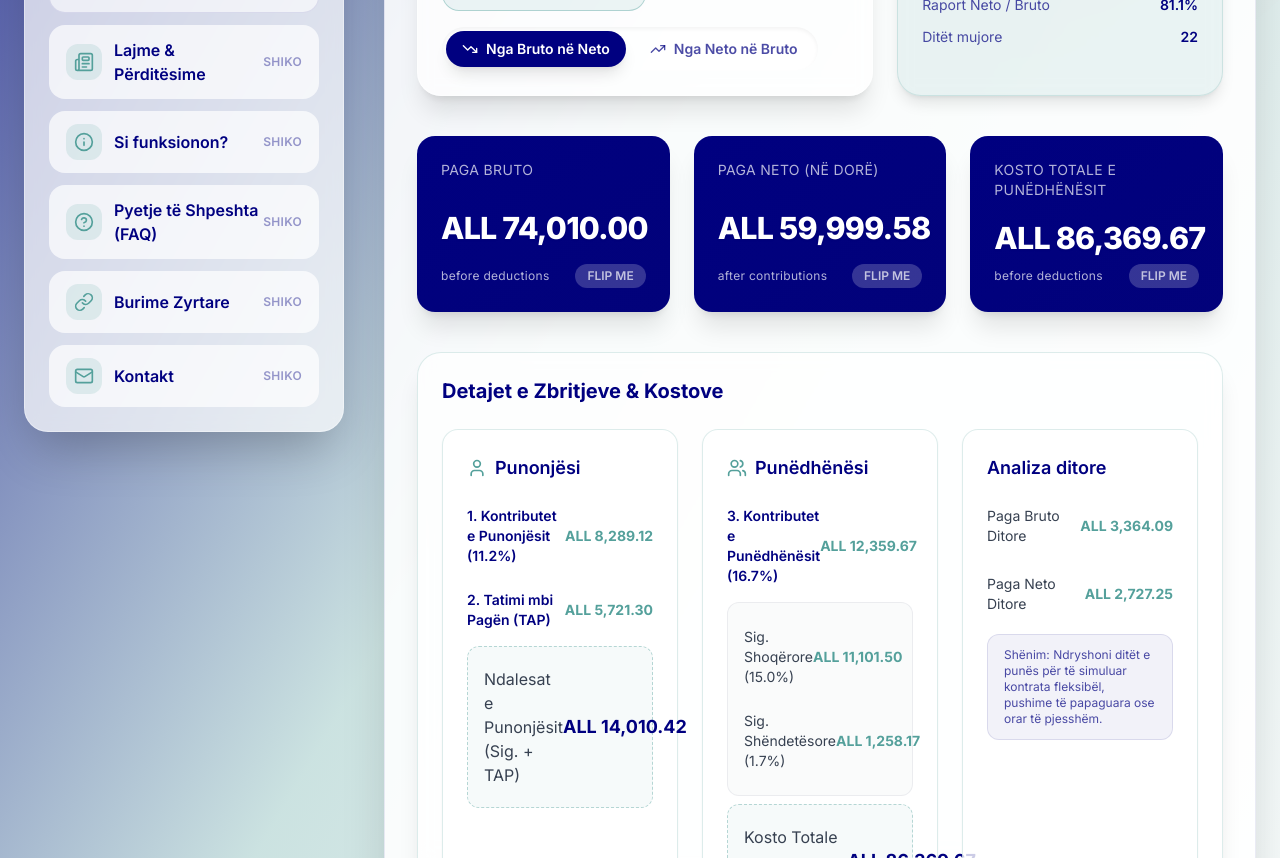
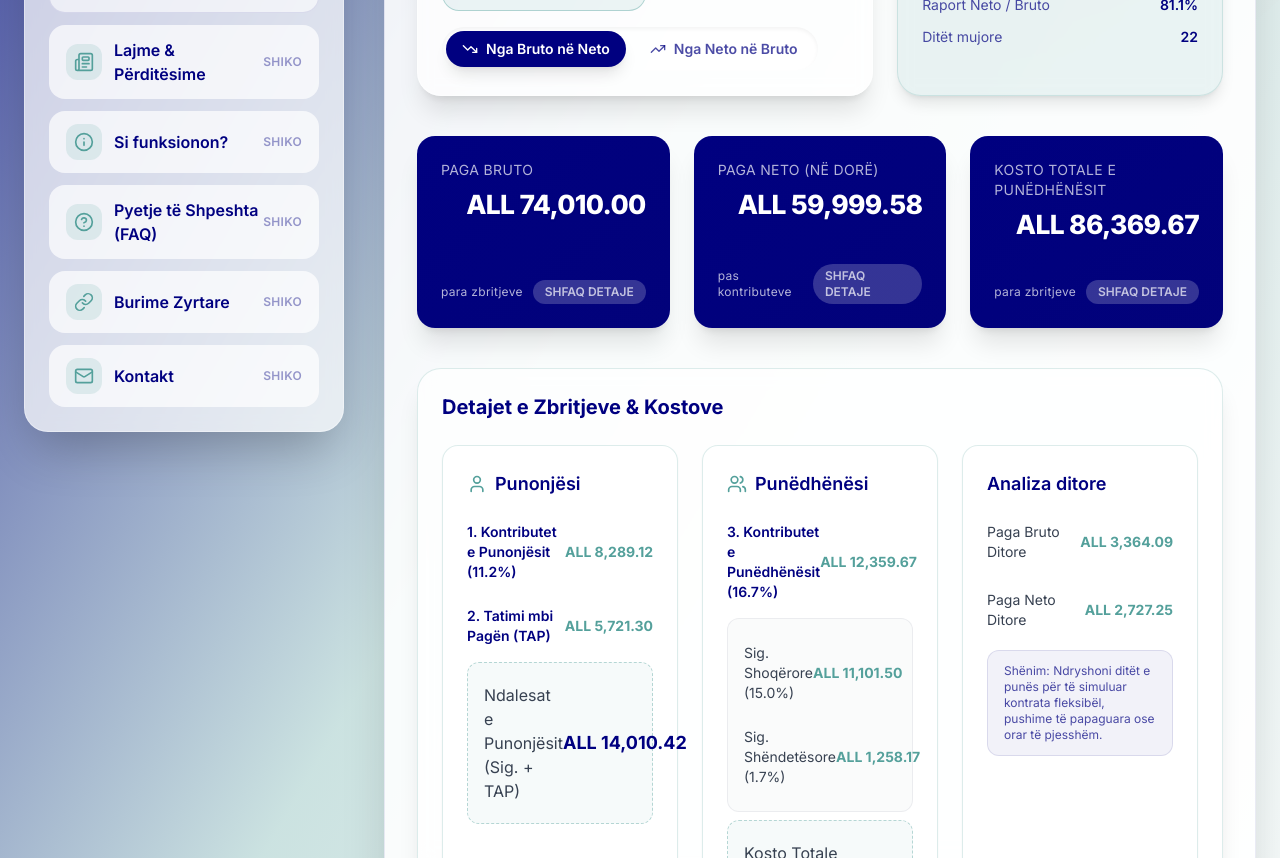
Before and after one commit to Kejsan/llogaritesi-i-pages-dhe-taksave, a React (Vite) app: page / in a window 1280 px wide. Shown: the part 880-1738 px from the top of the page. Built offline with nearby package versions, Linux system fonts and the light colour scheme; no server answers.

Commit message:
Improve CTA interactivity and dropdown accessibility

```diff
--- a/src/components/FAQSection.jsx
+++ b/src/components/FAQSection.jsx
@@ -11,7 +11,7 @@ const AccordionItem = ({ title, children }) => {
             <button
                 type="button"
                 onClick={() => setIsOpen(!isOpen)}
-                className="flex w-full items-center justify-between text-left text-lg font-semibold text-brand-navy"
+                className="flex w-full items-center justify-between rounded-xl px-1 text-left text-lg font-semibold text-brand-navy focus:outline-none focus-visible:ring-2 focus-visible:ring-brand-cyan focus-visible:ring-opacity-40"
                 aria-expanded={isOpen}
                 aria-controls={panelId}
                 id={buttonId}
--- a/src/components/FreelancerTaxGuide.jsx
+++ b/src/components/FreelancerTaxGuide.jsx
@@ -96,16 +96,17 @@ export const FreelancerTaxGuide = ({ t }) => {
                 <div>
                     <h3 className="text-xs font-semibold uppercase tracking-wide text-gray-500">{guide.filtersTitle}</h3>
                     <div className="mt-4 grid gap-5 md:grid-cols-2">
-                        <div>
+                        <div className="space-y-2">
                             <label htmlFor="freelancer-guide-revenue" className="block text-sm font-semibold text-gray-700">
                                 {guide.revenueLabel}
                             </label>
                             <p className="text-xs text-gray-500 mt-1">{guide.revenueCaption}</p>
+                            <div className="relative">
                                 <select
                                     id="freelancer-guide-revenue"
                                     value={revenueTier}
                                     onChange={(event) => setRevenueTier(event.target.value)}
-                                className="mt-2 w-full rounded-lg border border-gray-300 bg-white px-4 py-3 text-sm font-medium text-gray-800 focus:border-brand-cyan focus:ring-2 focus:ring-brand-cyan"
+                                    className="mt-2 w-full rounded-lg border border-gray-300 bg-white px-4 py-3 text-sm font-medium text-gray-800 focus:border-brand-cyan focus:ring-2 focus:ring-brand-cyan relative z-10"
                                 >
                                     {Object.entries(guide.revenueOptions).map(([value, label]) => (
                                         <option key={value} value={value}>
@@ -114,16 +115,18 @@ export const FreelancerTaxGuide = ({ t }) => {
                                     ))}
                                 </select>
                             </div>
-                        <div>
+                        </div>
+                        <div className="space-y-2">
                             <label htmlFor="freelancer-guide-client" className="block text-sm font-semibold text-gray-700">
                                 {guide.clientMixLabel}
                             </label>
                             <p className="text-xs text-gray-500 mt-1">{guide.clientMixCaption}</p>
+                            <div className="relative">
                                 <select
                                     id="freelancer-guide-client"
                                     value={clientMix}
                                     onChange={(event) => setClientMix(event.target.value)}
-                                className="mt-2 w-full rounded-lg border border-gray-300 bg-white px-4 py-3 text-sm font-medium text-gray-800 focus:border-brand-cyan focus:ring-2 focus:ring-brand-cyan"
+                                    className="mt-2 w-full rounded-lg border border-gray-300 bg-white px-4 py-3 text-sm font-medium text-gray-800 focus:border-brand-cyan focus:ring-2 focus:ring-brand-cyan relative z-10"
                                 >
                                     {Object.entries(guide.clientMixOptions).map(([value, label]) => (
                                         <option key={value} value={value}>
@@ -131,6 +134,7 @@ export const FreelancerTaxGuide = ({ t }) => {
                                         </option>
                                     ))}
                                 </select>
+                            </div>
                         </div>
                     </div>
                 </div>
@@ -190,7 +194,7 @@ export const FreelancerTaxGuide = ({ t }) => {
                                         const statusDescription = guide.statusDescriptions?.[status] || '';
                                         return (
                                             <tr key={obligationId} className="align-top">
-                                                <td className="px-4 py-4 font-semibold text-gray-800">{label}</td>
+                                                <td className="px-4 py-4 font-semibold text-gray-800 break-words leading-snug">{label}</td>
                                                 <td className="px-4 py-4">
                                                     <span
                                                         className={`inline-flex items-center rounded-full px-3 py-1 text-xs font-semibold ${statusStyles[status] || ''}`}
@@ -199,7 +203,7 @@ export const FreelancerTaxGuide = ({ t }) => {
                                                         {statusLabel}
                                                     </span>
                                                 </td>
-                                                <td className="px-4 py-4 text-gray-600 leading-relaxed">{note}</td>
+                                                <td className="px-4 py-4 text-gray-600 leading-relaxed break-words">{note}</td>
                                             </tr>
                                         );
                                     })}
--- a/src/components/Header.jsx
+++ b/src/components/Header.jsx
@@ -120,9 +120,9 @@ export const Header = ({ lang, setLang, currency, setCurrency, t }) => {
     }, []);
 
     return (
-        <header className={`sticky top-0 z-30 transition-shadow ${isScrolled ? 'shadow-2xl shadow-brand-navy/20' : ''}`}>
-            <div className="relative overflow-hidden bg-gradient-to-br from-brand-navy via-[#03035f] to-brand-cyan/40">
-                <div className="absolute inset-0 opacity-40 mix-blend-screen" style={{ backgroundImage: 'radial-gradient(circle at 20% 20%, rgba(251,97,99,0.35), transparent 55%)' }} aria-hidden="true"></div>
+        <header className={`sticky top-0 z-40 transition-shadow ${isScrolled ? 'shadow-2xl shadow-brand-navy/20' : ''}`}>
+            <div className="relative overflow-visible bg-gradient-to-br from-brand-navy via-[#03035f] to-brand-cyan/40">
+                <div className="absolute inset-0 opacity-40 mix-blend-screen pointer-events-none" style={{ backgroundImage: 'radial-gradient(circle at 20% 20%, rgba(251,97,99,0.35), transparent 55%)' }} aria-hidden="true"></div>
                 <div className="max-w-7xl mx-auto flex flex-col gap-4 px-4 py-4 sm:px-6 lg:flex-row lg:items-center lg:justify-between lg:py-5">
                     <div className="flex items-center gap-4">
                         <a href="/" className="flex items-center gap-3 rounded-2xl border border-white/20 bg-white/10 px-3 py-2 backdrop-blur transition hover:border-white/40" aria-label="Shko në faqen kryesore">
--- a/src/components/InfoSection.jsx
+++ b/src/components/InfoSection.jsx
@@ -3,11 +3,12 @@ import { SectionTitle } from './Shared';
 import { IconInfo } from './Icons';
 
 const InfoBlock = ({ title, content }) => (
-    <details className="group rounded-2xl border border-brand-navy/10 bg-white/70 transition hover:border-brand-cyan/40">
-        <summary className="flex cursor-pointer items-center justify-between gap-3 px-5 py-4 text-lg font-semibold text-brand-navy">
-            <span>{title}</span>
+    <details className="group rounded-2xl border border-brand-navy/10 bg-white/75 transition focus-within:border-brand-cyan/50 hover:border-brand-cyan/40">
+        <summary className="flex cursor-pointer items-center justify-between gap-3 px-5 py-4 text-lg font-semibold text-brand-navy focus:outline-none focus-visible:ring-2 focus-visible:ring-brand-cyan focus-visible:ring-opacity-40 [&::-webkit-details-marker]:hidden">
+            <span className="leading-snug">{title}</span>
             <span className="rounded-full bg-brand-cyan/15 px-3 py-1 text-xs font-semibold text-brand-cyan transition group-open:bg-brand-cyan group-open:text-white">
-                Hape
+                <span className="group-open:hidden">Hape</span>
+                <span className="hidden group-open:inline">Mbyll</span>
             </span>
         </summary>
         <div className="px-5 pb-5 text-sm leading-relaxed text-brand-navy/80" dangerouslySetInnerHTML={{ __html: content }} />
--- a/src/components/Shared.jsx
+++ b/src/components/Shared.jsx
@@ -1,34 +1,65 @@
-import React from 'react';
+import React, { useId, useState } from 'react';
 import { formatCurrency } from '../utils';
 import { IconInfo, IconAlertTriangle } from './Icons';
 
-export const ResultCard = ({ title, value, currency, rates, isNet = false }) => (
-    <div className="[perspective:1400px] h-44 group relative">
-        <div className="flip-card h-full w-full">
+export const ResultCard = ({ title, value, currency, rates, isNet = false }) => {
+    const [isFlipped, setIsFlipped] = useState(false);
+    const descriptionId = useId();
+
+    const toggleFlip = () => setIsFlipped((prev) => !prev);
+
+    const handleKeyDown = (event) => {
+        if (event.key === 'Enter' || event.key === ' ') {
+            event.preventDefault();
+            toggleFlip();
+        }
+    };
+
+    return (
+        <div className="[perspective:1400px] h-48 relative">
+            <div
+                role="button"
+                tabIndex={0}
+                aria-pressed={isFlipped}
+                aria-describedby={descriptionId}
+                onClick={toggleFlip}
+                onKeyDown={handleKeyDown}
+                aria-label={isNet ? 'Karta e rezultatit neto' : 'Karta e rezultatit bruto'}
+                className={`flip-card h-full w-full cursor-pointer focus:outline-none focus-visible:ring-4 focus-visible:ring-brand-cyan focus-visible:ring-opacity-40 ${
+                    isFlipped ? 'is-flipped' : ''
+                }`}
+            >
                 <div className="flip-card-face bg-gradient-to-br from-brand-navy to-[#02027a] text-white p-6 shadow-xl">
+                    <div className="flex h-full flex-col justify-between gap-4">
+                        <div>
                             <div className="text-sm uppercase tracking-wide text-white/70">{title}</div>
-                <div className="mt-3 text-right font-black leading-tight tracking-tight text-white text-[clamp(1.9rem,2.1vw,2.7rem)] drop-shadow-sm">
+                            <div className="mt-2 text-right font-black leading-tight tracking-tight text-white text-[clamp(1.65rem,2vw,2.35rem)] drop-shadow-sm">
                                 {formatCurrency(value, currency, rates)}
                             </div>
+                        </div>
                         <div className="flex justify-between items-center text-xs text-white/70">
-                    <span className="tracking-wide">{isNet ? 'after contributions' : 'before deductions'}</span>
+                            <span className="tracking-wide">{isNet ? 'pas kontributeve' : 'para zbritjeve'}</span>
                             <span className="inline-flex items-center gap-1 rounded-full bg-white/20 px-3 py-1 font-semibold uppercase">
-                        Flip me
+                                {isFlipped ? 'Mbyll' : 'Shfaq detaje'}
                             </span>
                         </div>
                     </div>
+                </div>
                 <div className="flip-card-face flip-card-back bg-gradient-to-br from-brand-cyan to-brand-red text-white p-6 shadow-xl">
-                <p className="text-lg font-semibold">
+                    <div className="flex h-full flex-col justify-between gap-3" id={descriptionId}>
+                        <p className="text-base font-semibold leading-snug">
                             {isNet ? 'Shuma që merrni në dorë pas TAP' : 'Totali i llogaritur nga paga bruto'}
                         </p>
                         <p className="text-sm text-white/85 leading-relaxed">
-                    Kur kaloni mbi sekcionet e mëposhtme, vlerat rifreskohen automatikisht sipas inputit të përzgjedhur.
+                            Kur prekni ose klikoni kartën, shfaqen sqarimet shtesë. Vlerat rifreskohen automatikisht sipas inputit të përzgjedhur.
                         </p>
-                <div className="text-xs uppercase tracking-wide text-white/70">Përditësuar në kohë reale</div>
+                        <div className="text-xs uppercase tracking-wide text-white/80">Përditësuar në kohë reale</div>
+                    </div>
                 </div>
             </div>
         </div>
     );
+};
 
 export const SectionTitle = ({ icon: Icon, title }) => (
     <div className="flex items-center gap-4 mb-8">
--- a/src/index.css
+++ b/src/index.css
@@ -109,10 +109,6 @@ body {
   transition: transform 0.6s ease;
 }
 
-.flip-card:hover {
-  transform: rotateY(180deg);
-}
-
 .flip-card-face {
   position: absolute;
   inset: 0;
@@ -125,6 +121,15 @@ body {
 
 .flip-card-back {
   transform: rotateY(180deg);
+}
+
+.flip-card.is-flipped {
+  transform: rotateY(180deg);
+}
+
+.flip-card:focus-visible {
+  outline: none;
+  box-shadow: 0 0 0 3px rgba(84, 160, 155, 0.35);
 }
 
 /* Stili për scrollbar-in */
```
Lines whose indentation alone changed are shown as unchanged.
